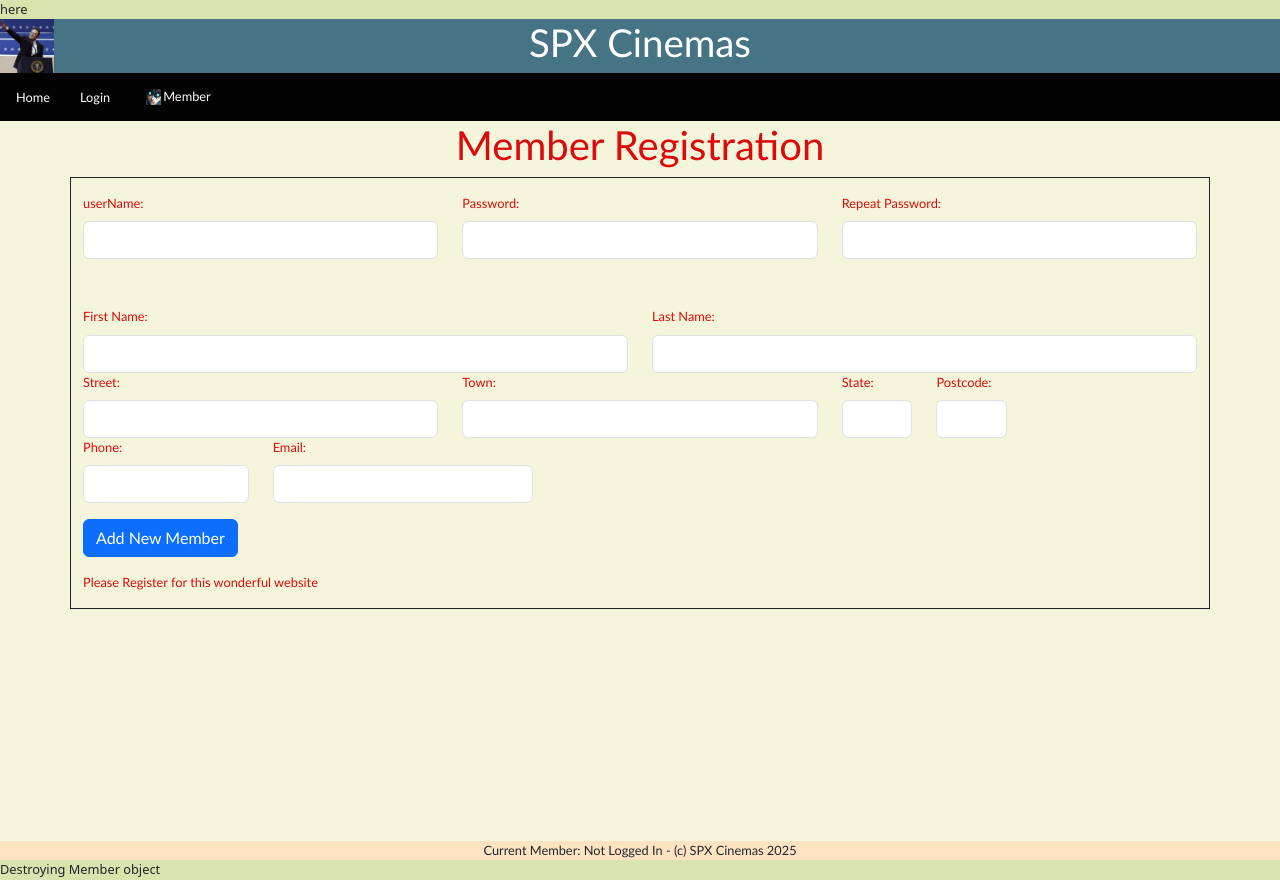
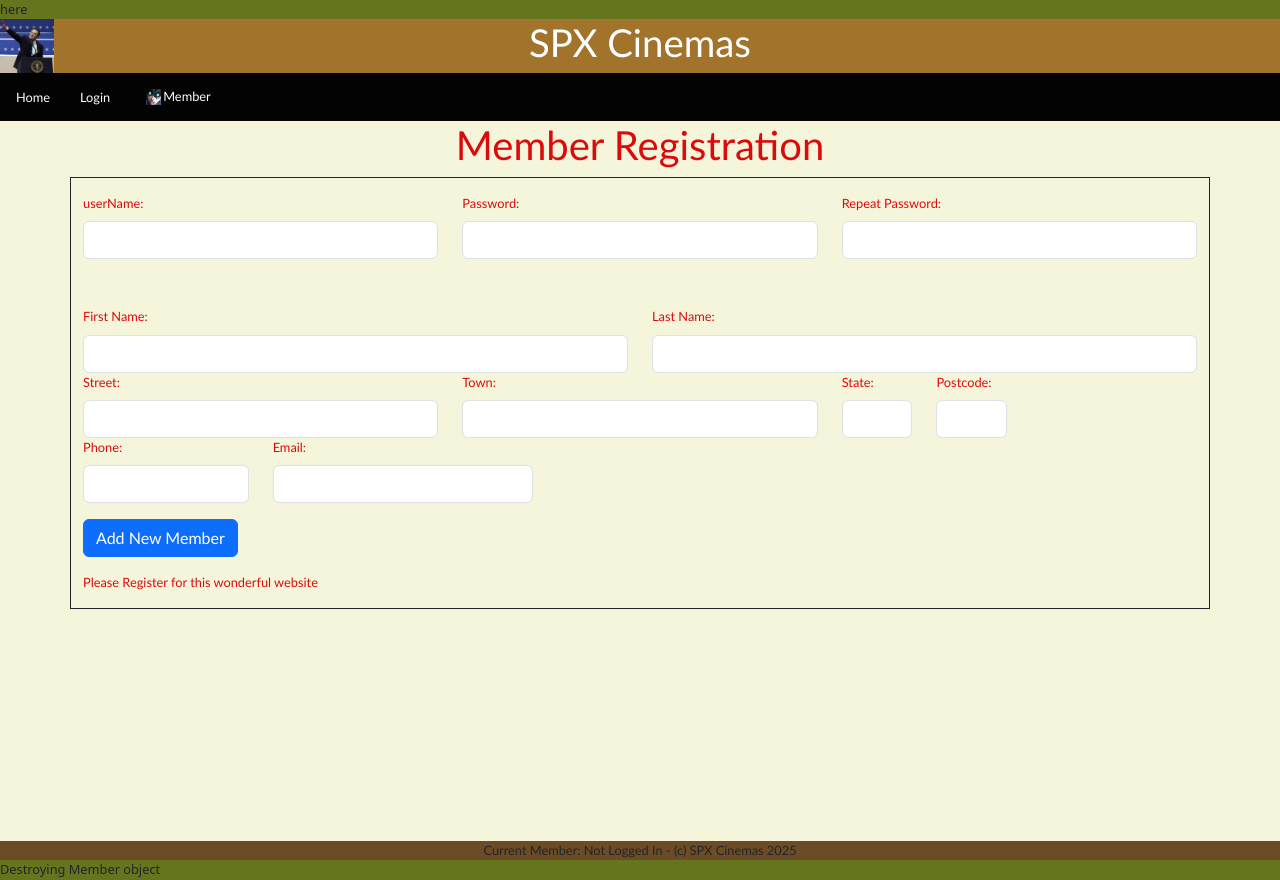
Before and after one commit to daimondF2/SPX-cinema-task-website, a PHP site: page /memberRegistration.php in a window 1280 px wide. Run offline with PHP 8.4, Linux system fonts and the light colour scheme.

Commit message:
example of another encryption coment

```diff
--- a/css/SPXCinemas.CSS
+++ b/css/SPXCinemas.CSS
@@ -9,7 +9,7 @@
 }
 /* common style for all body content in page */
 body {
-    background-color: rgb(217, 227, 173);
+    background-color: rgb(101, 117, 29);
     min-height:     100vh;
     min-width:      100vw;
     display:        flex;
@@ -21,7 +21,7 @@ body {
 /* ===============   Header or Banner styling   ================*/
 header {
     /* properties for the header bar & logo */
-    background-color: rgb(70, 116, 132);
+    background-color: rgb(162, 115, 43);
     background-image: url('../img/logo.png');
     background-repeat: no-repeat;
     background-position: left;
@@ -100,7 +100,7 @@ maincontent {
 /* ===============   Footer styling   ================*/
 
 footer {
-    background-color: bisque;
+    background-color: rgb(108, 76, 38);
     font-size: 1vw;
     min-height: 2vh;
     display: flex;
--- a/utilities/cipher.php
+++ b/utilities/cipher.php
@@ -15,23 +15,84 @@ Consider creating a utility program (php) with a Cipher.php static class that ha
 
 
 class Cipher {
-    /**private static $method = 'aes-256-cbc';
-    private static $key = openssl_random_pseudo_bytes(32);
-    private static $ivlength = 16;
+//--- Create Two Random Keys And Save Them In Your Configuration File ---
+// https://www.php.net/manual/en/function.openssl-encrypt.php
 
-    public static function encrypt($data) {
-        $iv = openssl_random_pseudo_bytes(self::$ivlength);
-        $encrypted = openssl_encrypt($data, self::$method, self::$key, 0, $iv);
-        base64_encode($iv . $encrypted);
-        return $encrypted;
-    }
-    public static function decrypt($data) {
-        $iv = openssl_random_pseudo_bytes(self::$ivlength);
-        $decrypted = openssl_decrypt($data, self::$method, self::$key, 0, $iv);
-        return $decrypted;
+// Create The First Key
+//echo("define('FIRSTKEY','");
+//echo base64_encode(openssl_random_pseudo_bytes(32));
+//echo("');".PHP_EOL);
+// Create The Second Key
+//echo("define('SECONDKEY','");
+//echo base64_encode(openssl_random_pseudo_bytes(64));
+//echo("');".PHP_EOL);
+/**
+ *     /**
+     * SYMMETRIC ENCRYPTION EXAMPLE
+     * ============================
+     * STATIC secured_encrypt().
+     * Two stage encryption of data - encrypt and then hash
+     *
+     * Relies of config.php file to declare FIRSTKEY and SECONDKEY constants
+     * see: https://www.php.net/manual/en/function.openssl-encrypt.php
+     */
+/*    public static function secured_encrypt($data=null) {
+        {
+        // $first_key = base64_decode(self::$FIRSTKEY);
+        $first_key = base64_decode(FIRSTKEY);
+        // $second_key = base64_decode(self::$SECONDKEY);
+        $second_key = base64_decode(SECONDKEY);
+
+        $method = "aes-256-cbc";
+
+        //Generatea random initialisation vector
+        $iv_length = openssl_cipher_iv_length($method);
+        $iv = openssl_random_pseudo_bytes($iv_length);
+
+        // Encryption using AES 256 CBC
+        $first_encrypted = openssl_encrypt($data,$method,$first_key, OPENSSL_RAW_DATA ,$iv);
+        // Hash-based Message Authentication Code
+        $second_encrypted = hash_hmac('sha3-512', $first_encrypted, $second_key, TRUE);
+
+        $output = base64_encode($iv.$second_encrypted.$first_encrypted);
+        return $output;
+        }
     }
 
-}*/
+    /**
+     * STATIC secured_decrypt().
+     * Two stage decryption of data
+     *
+     * Relies of config.php file to declare FIRSTKEY and SECONDKEY constants
+     * see: https://www.php.net/manual/en/function.openssl-encrypt.php
+     */
+    /**public static function secured_decrypt($input=null)
+    {
+        if ($input) {
+            $first_key = base64_decode(FIRSTKEY);
+            $second_key = base64_decode(SECONDKEY);
+
+            $mix = base64_decode($input);
+
+            $method = "aes-256-cbc";
+            $iv_length = openssl_cipher_iv_length($method);
+
+            $iv = substr($mix,0,$iv_length);
+            $second_encrypted = substr($mix,$iv_length,64);
+            $first_encrypted = substr($mix,$iv_length+64);
+
+            $data = openssl_decrypt($first_encrypted,$method,$first_key,OPENSSL_RAW_DATA,$iv);
+            $second_encrypted_new = hash_hmac('sha3-512', $first_encrypted, $second_key, TRUE);
+
+            if (hash_equals($second_encrypted,$second_encrypted_new))
+                return $data;
+        }
+        return false;
+    }
+}
+
+*/
+
     private static $method = 'aes-256-cbc';
     private static $keylength = 32; // 32 bytes for AES-256
     private static $ivLength = 16; // IV must be 16 bytes for AES-256-CBC
@@ -39,7 +100,7 @@ class Cipher {
     // Encrypt Data
     public static function encrypt($data) {
         $iv = openssl_random_pseudo_bytes(self::$ivLength); // Generate a random IV
-        $key = openssl_random_pseudo_bytes(self::$keylength);
+        $key = openssl_random_pseudo_bytes(self::$keylength); //generates a random key
         $encrypted = openssl_encrypt($data, self::$method, $key, 0, $iv);
         return base64_encode($key. $iv . $encrypted); // Store key + Store IV + encrypted data
     }
@@ -58,42 +119,6 @@ class Cipher {
         }
         }
 
-}
-/**$res = openssl_pkey_new();
-if ($res==false) {
-    echo('<p>'.openssl_error_string().'</p>');
-}
-echo("res");
-var_dump($res);
-// Extract the private key from $res to $private_key
-openssl_pkey_export($res, $private_key);
+    }
 
-$bob_key = openssl_pkey_get_details($res);
-echo ("private:");
-echo $private_key, PHP_EOL;
-var_dump($private_key);
-
-$bob_public_key = $bob_key['key'];
-
-echo ("pub:");
-echo $bob_public_key, PHP_EOL;
-var_dump($bob_public_key);
-/*That's the basic infrastructure you had in your code and now is code that Bob executes.
-Bob generates the key pair and sends to Alice, in a real environment there must be a public key sharing mechanism.
-
-//When Alice gets Bob's public key, she cyphers her message with this key:
-
-/** ALICE CODE **/
-/**$alice_msg = "Hi Bob, im sending you a private message";
-openssl_public_encrypt($alice_msg, $pvt_msg, $bob_public_key);
-
-echo $alice_msg, PHP_EOL;
-
-echo $pvt_msg, PHP_EOL;
-//Finally Bob receives the message and decrypts it
-
-/**  BOB CODE **/
-/**openssl_private_decrypt( $pvt_msg, $bob_received_msg, $private_key);
-echo $bob_received_msg;
-*/
 ?>
```
